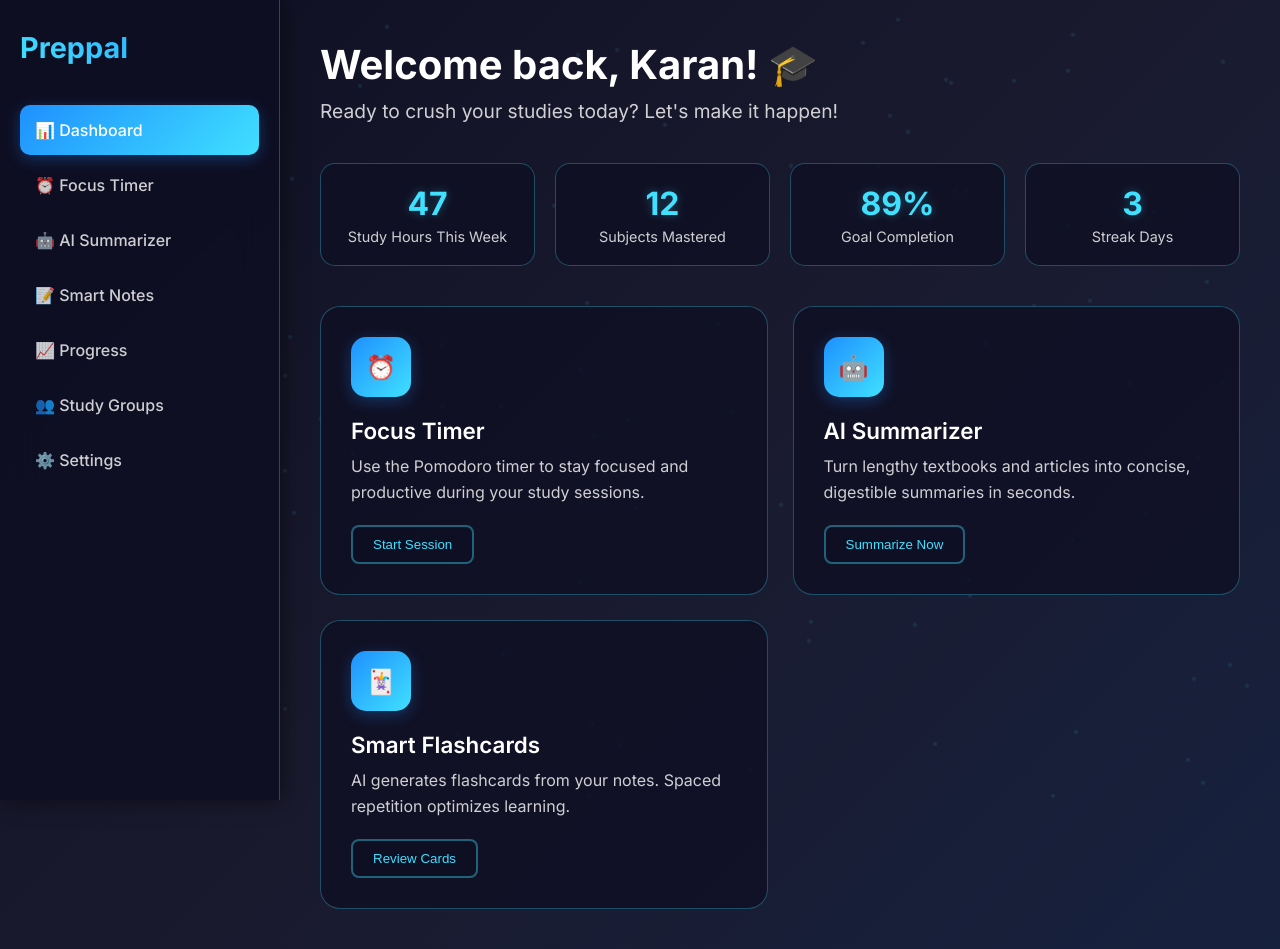
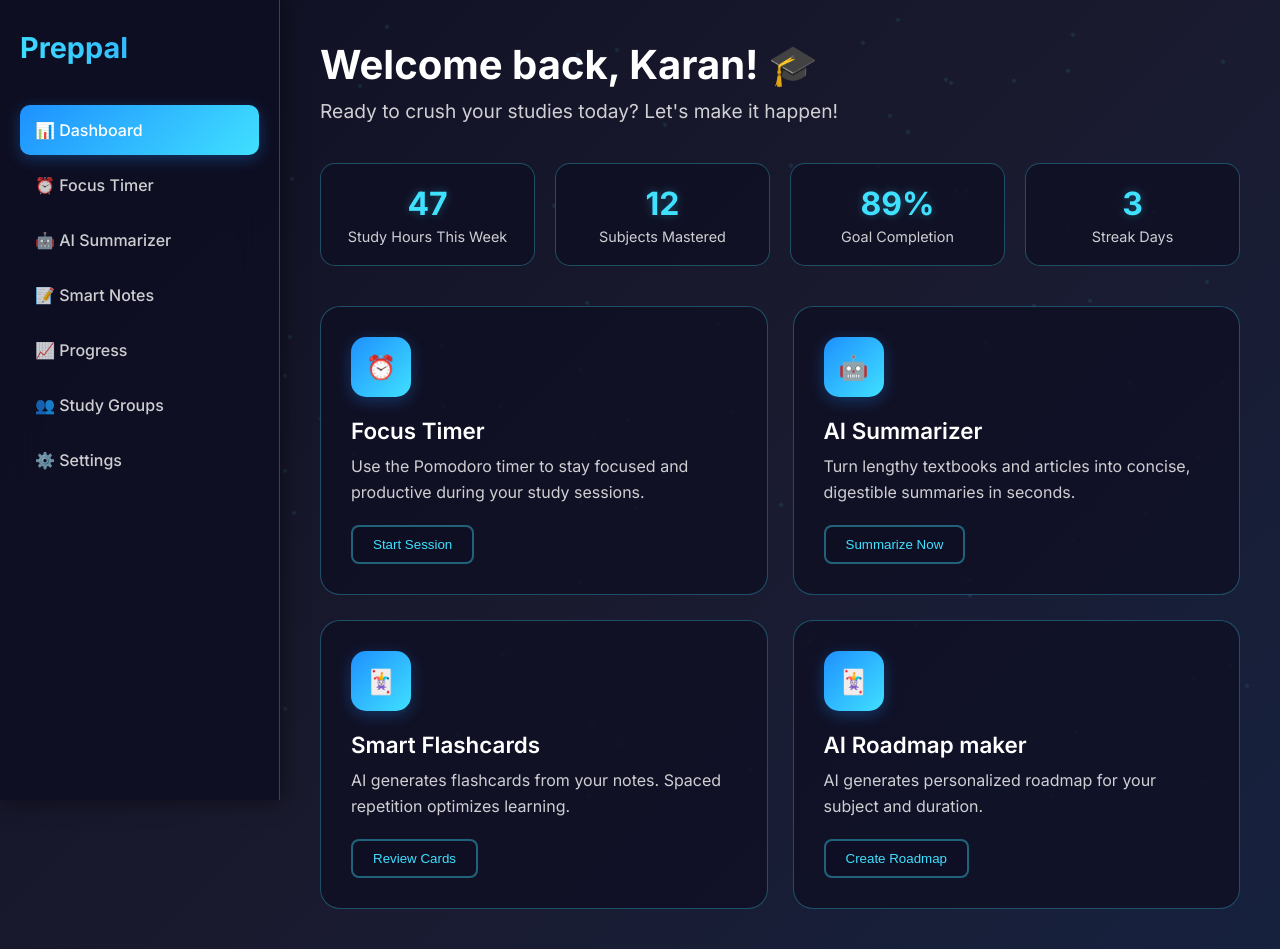
Before and after one commit to KickbyteTech/EdTech-App, a React (Vite) app in the folder edtech-ai-app/: page /dashboard in a window 1280 px wide. Built offline with nearby package versions, Linux system fonts and the light colour scheme.

Commit message:
added coursemaker on dashboard

```diff
--- a/edtech-ai-app/src/pages/dashboard/dashboard.jsx
+++ b/edtech-ai-app/src/pages/dashboard/dashboard.jsx
@@ -52,6 +52,12 @@ const Dashboard = () => {
               <p>AI generates flashcards from your notes. Spaced repetition optimizes learning.</p>
               <button className="card-action">Review Cards</button>
           </div>
+          <div className="feature-card" onClick={navigateTo('roadmap')}>
+              <div className="card-icon">🃏</div>
+              <h3>AI Roadmap maker</h3>
+              <p>AI generates personalized roadmap for your subject and duration.</p>
+              <button className="card-action">Create Roadmap</button>
+          </div>
       </div>
     </div>
   );
```
